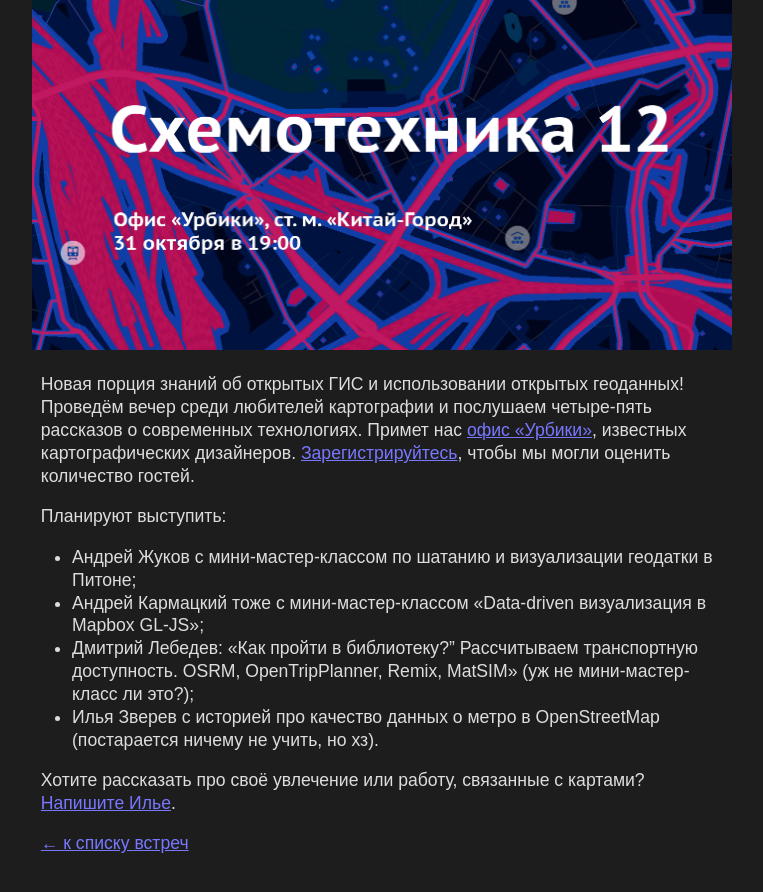
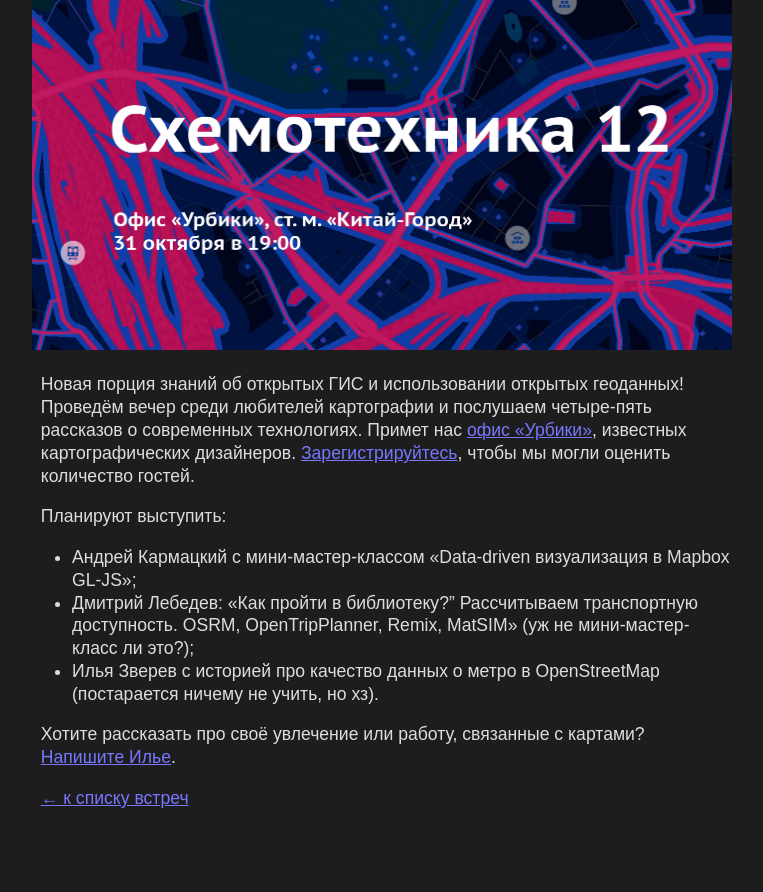
Before and after one commit to Zverik/schemotechnika, a Jekyll site: the page built from _posts/2017-10-14-schemo12.md, in a window 1280 px wide. Shown: the top 892 px of the page, without its empty margins (258-1021 px from the left). Built offline with Jekyll 4.4.1, drawn with Linux system fonts in a browser that asks for light colours.

Commit message:
Removed Andrey

```diff
--- a/_posts/2017-10-14-schemo12.md
+++ b/_posts/2017-10-14-schemo12.md
@@ -11,8 +11,7 @@ image: schemo12.png
 
 Планируют выступить:
 
-* Андрей Жуков с мини-мастер-классом по шатанию и визуализации геодатки в Питоне;
-* Андрей Кармацкий тоже с мини-мастер-классом «Data-driven визуализация в Mapbox GL-JS»;
+* Андрей Кармацкий с мини-мастер-классом «Data-driven визуализация в Mapbox GL-JS»;
 * Дмитрий Лебедев: «Как пройти в библиотеку?" Рассчитываем транспортную доступность. OSRM, OpenTripPlanner, Remix, MatSIM» (уж не мини-мастер-класс ли это?);
 * Илья Зверев с историей про качество данных о метро в OpenStreetMap (постарается ничему не учить, но хз).
 
```
